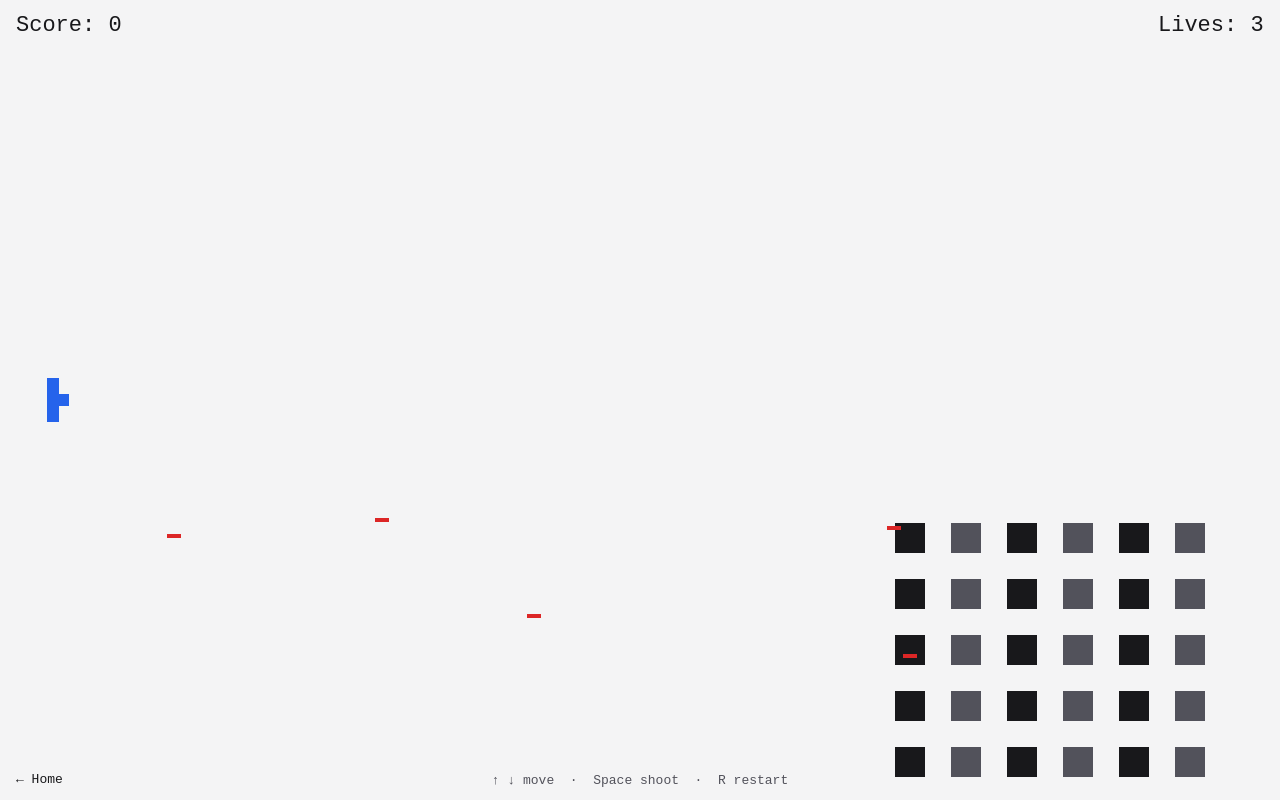
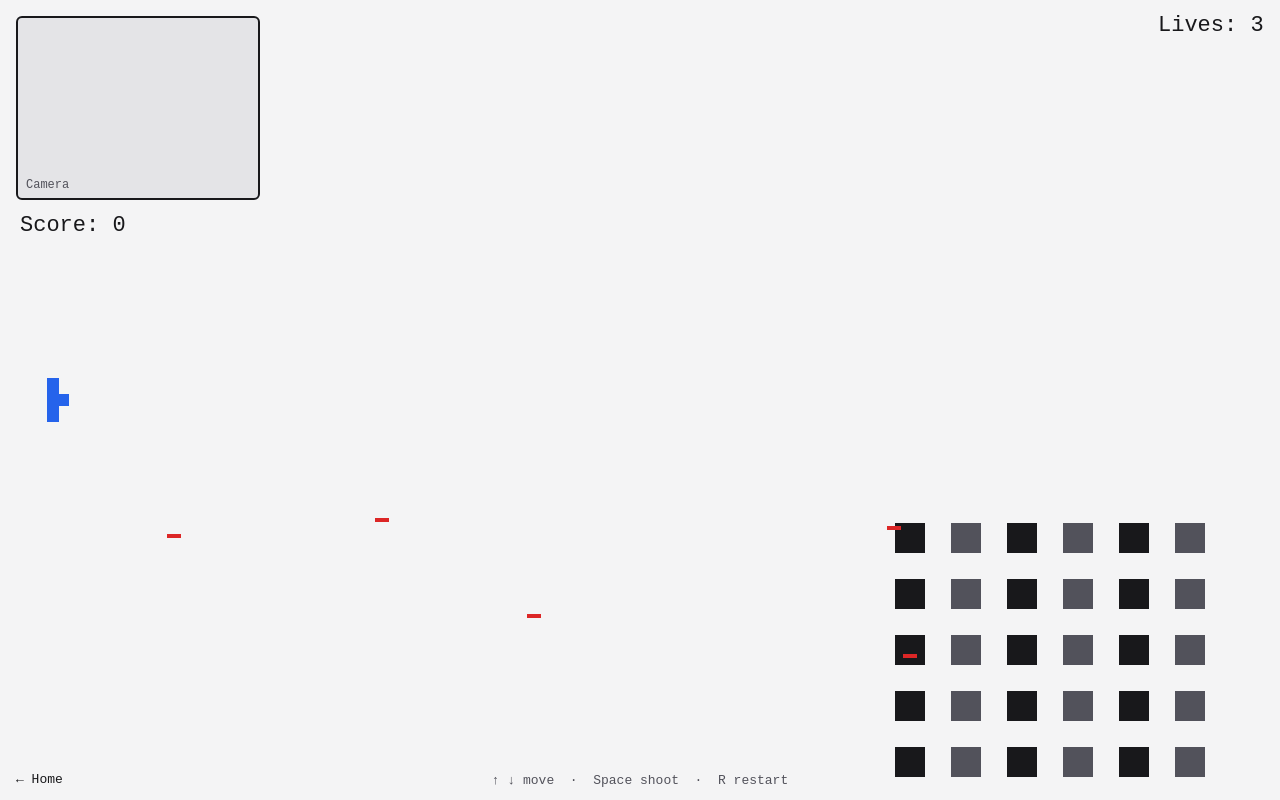
Before and after one commit to niiccoo2/nexus-project, a SvelteKit app: page /game in a window 1280 px wide. Built offline with nearby package versions, Linux system fonts and the light colour scheme.

Commit message:
Add camera cutout

```diff
--- a/src/routes/game/+page.svelte
+++ b/src/routes/game/+page.svelte
@@ -3,11 +3,12 @@
 
 	/** @type {HTMLDivElement} */
 	let container;
+	/** @type {HTMLVideoElement} */
+	let cameraEl;
 	/** @type {import('phaser').Game | undefined} */
 	let game;
 
 	onMount(() => {
-		// Phaser touches `window`, so import it only in the browser.
 		let destroyed = false;
 		import('$lib/game/SpaceInvaders.js').then(({ startGame }) => {
 			if (destroyed) return;
@@ -27,6 +28,12 @@
 
 <div class="game" bind:this={container}></div>
 
+<!-- Reserved area for a camera feed (wire up later). -->
+<div class="camera-cutoff">
+	<video class="camera-video" bind:this={cameraEl} autoplay muted playsinline></video>
+	<span class="camera-label">Camera</span>
+</div>
+
 <p class="hint">↑ ↓ move &nbsp;·&nbsp; Space shoot &nbsp;·&nbsp; R restart</p>
 <a href="/" class="back">← Home</a>
 
@@ -43,6 +50,36 @@
 		inset: 0;
 		width: 100vw;
 		height: 100vh;
+	}
+
+	.camera-cutoff {
+		position: fixed;
+		top: 16px;
+		left: 16px;
+		width: 240px;
+		height: 180px;
+		border: 2px solid #18181b;
+		border-radius: 6px;
+		background: #e4e4e7;
+		overflow: hidden;
+		z-index: 10;
+	}
+
+	.camera-video {
+		width: 100%;
+		height: 100%;
+		object-fit: cover;
+		transform: scaleX(-1); /* mirror like a selfie cam */
+	}
+
+	.camera-label {
+		position: absolute;
+		bottom: 6px;
+		left: 8px;
+		font-family: monospace;
+		font-size: 12px;
+		color: #52525b;
+		pointer-events: none;
 	}
 
 	.hint {
```
Also changed, not shown: src/lib/game/SpaceInvaders.js.
